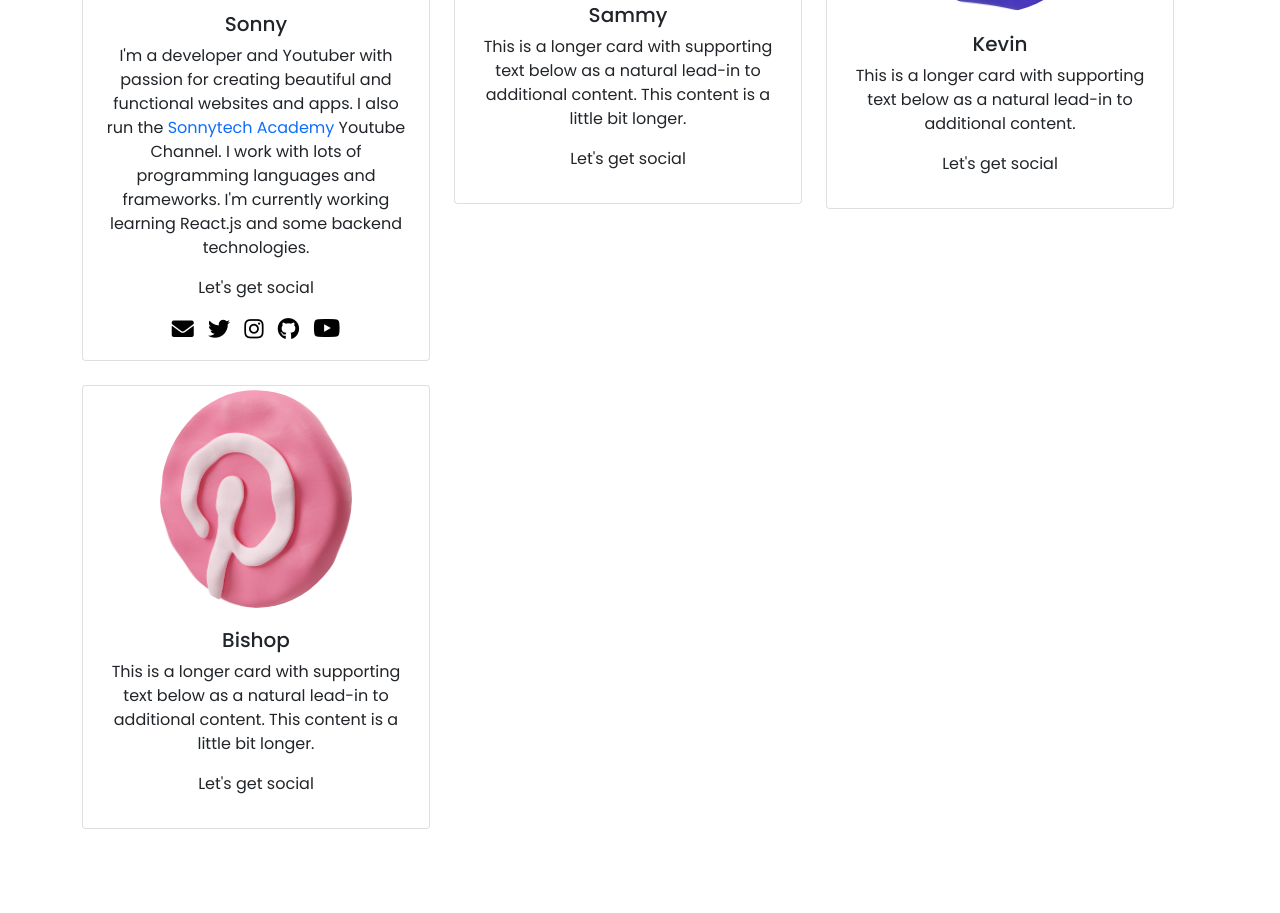
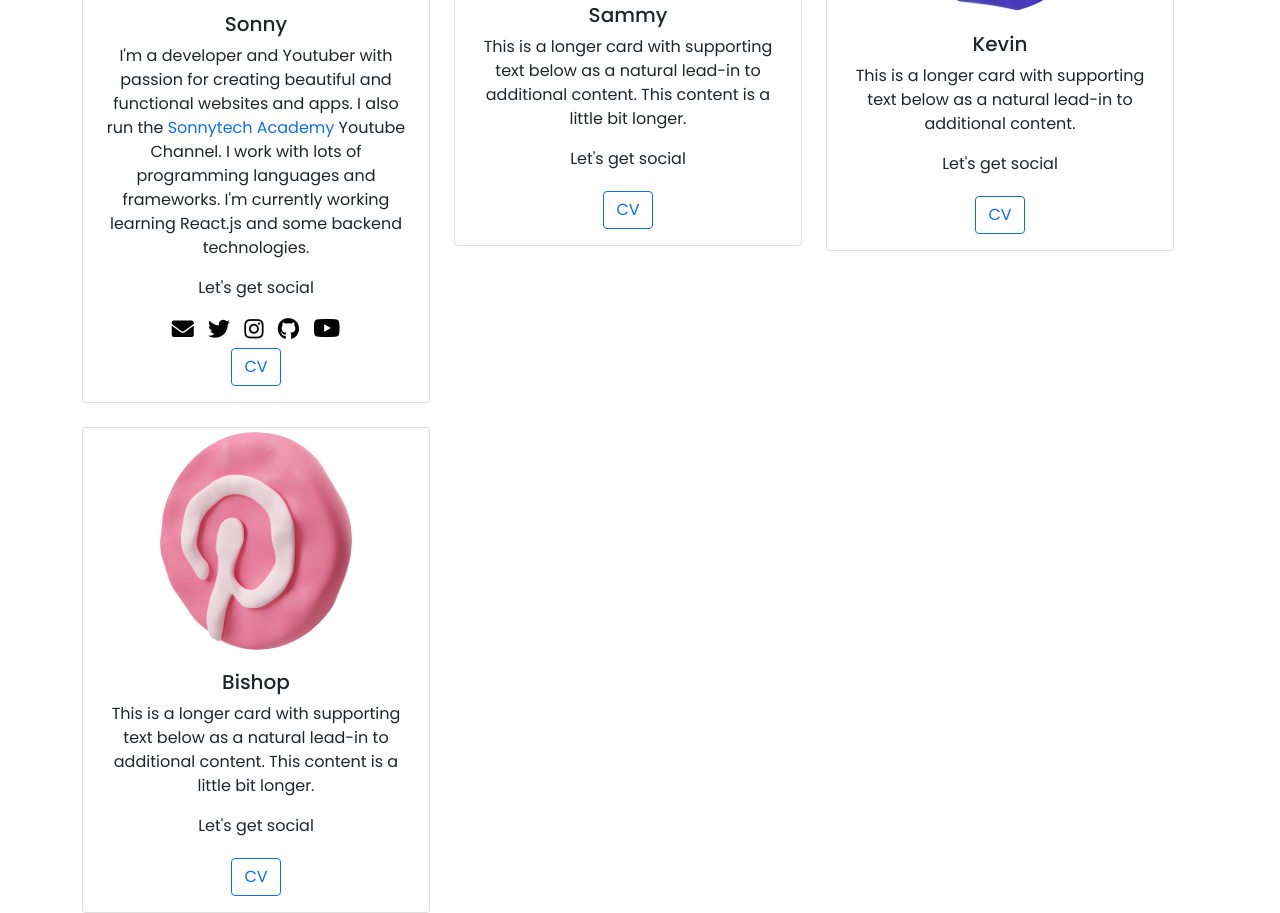
Before and after one commit to codewithkevin/Team-Portfolio, a website: page index.html in a window 1280 px wide. Shown: the part 1722-2635 px from the top of the page. Before the commit the page ends 2551 px from the top, so only its background shows below. Drawn offline with nearby package versions, Linux system fonts and the light colour scheme.

Commit message:
hello world

```diff
--- a/index.html
+++ b/index.html
@@ -219,6 +219,8 @@
              <a href="https://www.youtube.com/c/SonnyTechAcademy" target="_blank"
               ><i class="fab fa-youtube"></i
             ></a>
+          <br>
+            <a href="https://samuel-agbenyo.netlify.app/"><button class="btn btn-outline-primary mt-1">CV</button></a>
           </div>
 
            <!-- Social links Ends Here -->
@@ -235,7 +237,7 @@
            <!-- Social links -->
           <div class="social-link">
             <p>Let's get social</p>
-
+            <a href=""><button class="btn btn-outline-primary mt-1">CV</button></a>
 
           </div>
 
@@ -252,6 +254,7 @@
            <!-- Social links -->
           <div class="social-link">
             <p>Let's get social</p>
+            <a href=""><button class="btn btn-outline-primary mt-1">CV</button></a>
 
           </div>
 
@@ -268,7 +271,7 @@
            <!-- Social links -->
           <div class="social-link">
             <p>Let's get social</p>
-
+            <a href=""><button class="btn btn-outline-primary mt-1">CV</button></a>
           </div>
 
            <!-- Social links Ends Here -->
@@ -284,6 +287,7 @@
 
     <!-- JAVASCRIPT LINK -->
     <script src="script.js"></script>
+    <script src="https://code.jquery.com/jquery-3.2.1.slim.min.js" integrity="sha384-KJ3o2DKtIkvYIK3UENzmM7KCkRr/rE9/Qpg6aAZGJwFDMVNA/GpGFF93hXpG5KkN" crossorigin="anonymous"></script>
     <script
       src="https://cdn.jsdelivr.net/npm/bootstrap@5.1.3/dist/js/bootstrap.bundle.min.js"
       integrity="sha384-ka7Sk0Gln4gmtz2MlQnikT1wXgYsOg+OMhuP+IlRH9sENBO0LRn5q+8nbTov4+1p"
```
